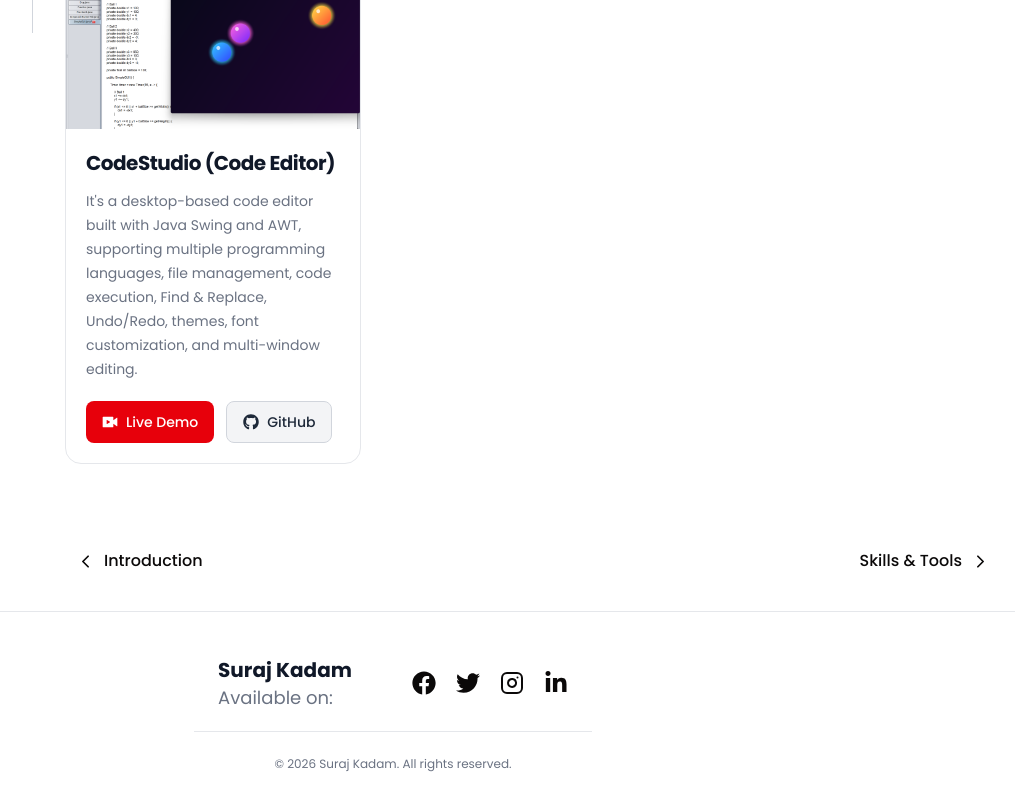
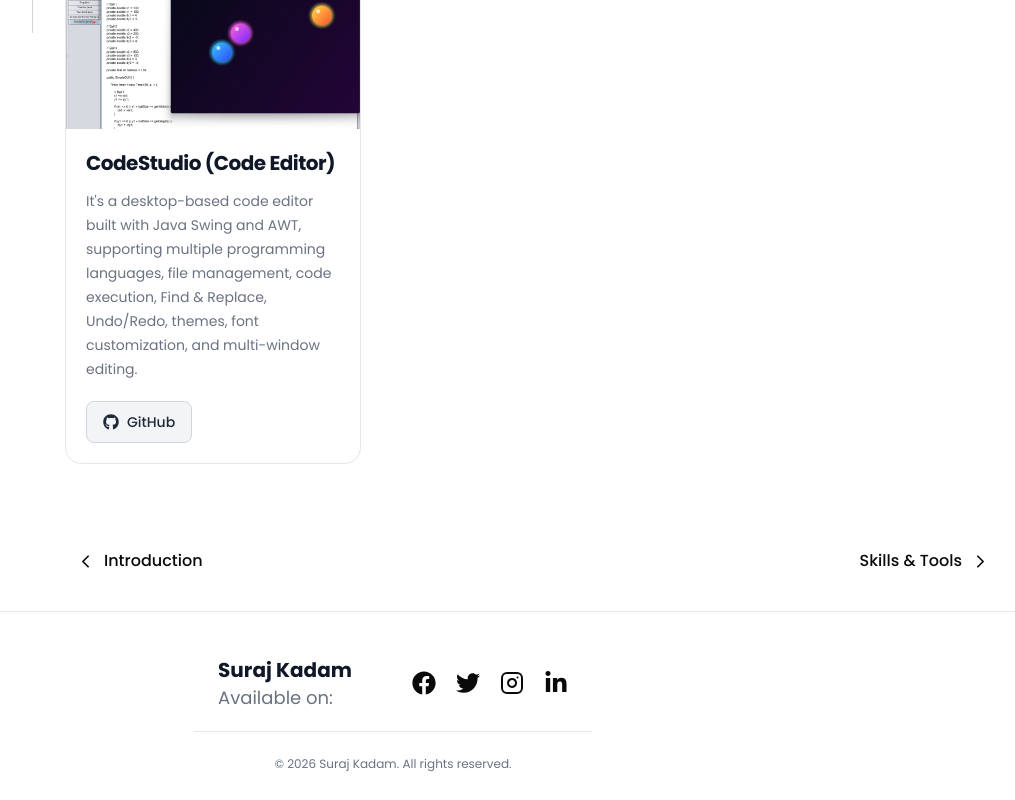
Before and after one commit to surajkadam-2703/my-portfolio, a React (Vite) app: page /projects in a window 1280 px wide. Shown: the part 767-1567 px from the top of the page, without its empty margins (247-1262 px from the left). Built offline with nearby package versions, Linux system fonts and the light colour scheme; a web font is replaced by a local one.

Commit message:
Project section feat: added live demo file existence check

```diff
--- a/src/data/projectsArr.js
+++ b/src/data/projectsArr.js
@@ -29,7 +29,7 @@ const projectsArr=[
         title:"CodeStudio (Code Editor) ",
         image: code_studio_img,
         overview: "It's a desktop-based code editor built with Java Swing and AWT, supporting multiple programming languages, file management, code execution, Find & Replace, Undo/Redo, themes, font customization, and multi-window editing.",
-        liveLink: "https://example.com",
+        liveLink: "",
         githubLink: "https://github.com/surajkadam-2703/CodeStudio-Code-Editor-"
     },
 
--- a/src/pages/Projects.jsx
+++ b/src/pages/Projects.jsx
@@ -49,6 +49,10 @@ function Projects() {
 
                                 {/* Buttons */}
                                 <div className="mt-auto flex flex-wrap gap-3 pt-5">
+
+                                    {/* Here we check if livelink url are exist or not! */}
+                                    {
+                                        project?.liveLink ?
                                             <a
                                                 href={project.liveLink}
                                                 target="_blank"
@@ -57,7 +61,9 @@ function Projects() {
                                             >
                                                 <RiLiveFill className="text-base" />
                                                 <span>Live Demo</span>
-                                    </a>
+                                            </a> :
+                                            null
+                                    }
 
                                     <a
                                         href={project.githubLink}
```
Lines whose indentation alone changed are shown as unchanged.
